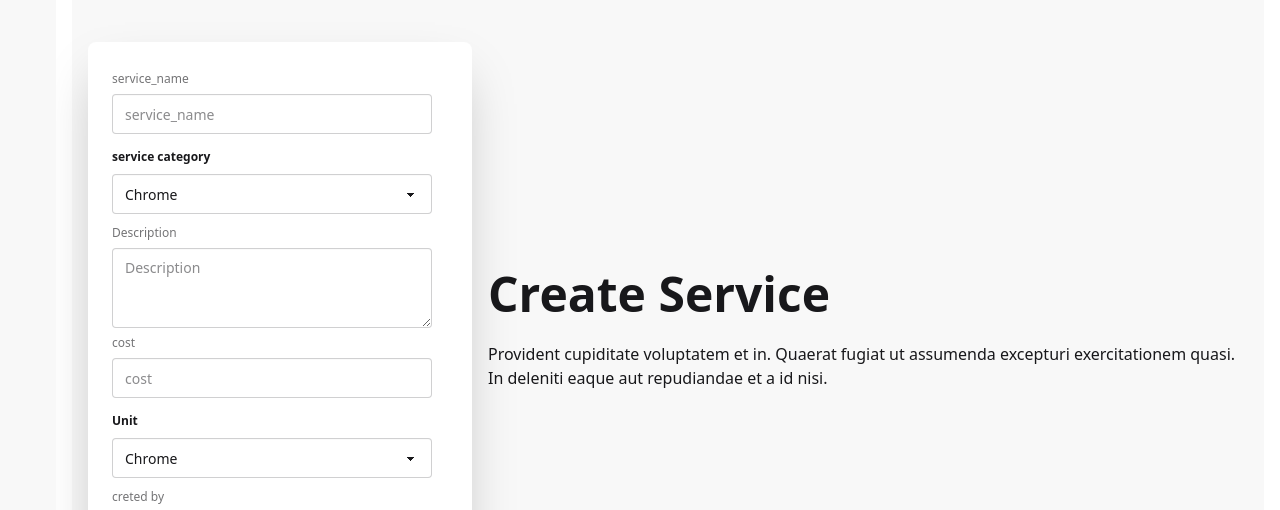
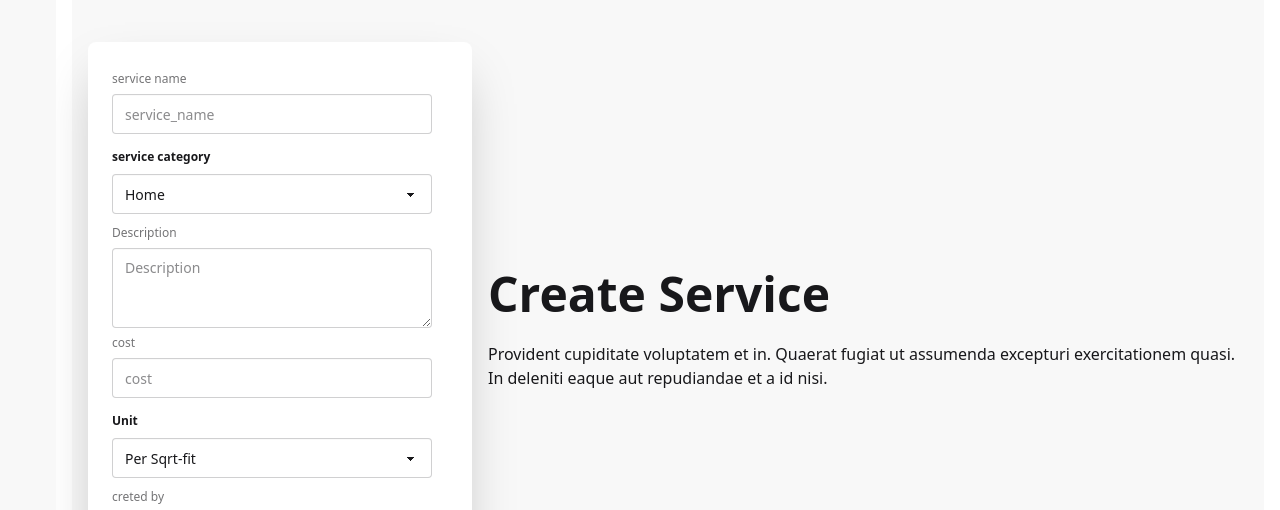
Before and after one commit to shrabonmolla/style-decor-client, a React (Vite) app: page /dashboard/create_service in a window 1280 px wide. Shown: the part 138-648 px from the top of the page. Built offline with nearby package versions, Linux system fonts and the light colour scheme; no server answers.

Commit message:
handeling api for servicedata create,delete, read using tanstack query , axiossecure

```diff
--- a/package.json
+++ b/package.json
@@ -11,6 +11,7 @@
   },
   "dependencies": {
     "@tailwindcss/vite": "^4.1.17",
+    "@tanstack/react-query": "^5.90.12",
     "axios": "^1.13.2",
     "daisyui": "^5.5.8",
     "firebase": "^12.6.0",
--- /dev/null
+++ b/src/Components/Shared/Loading/Loading.jsx
@@ -0,0 +1,9 @@
+import React from "react";
+
+export default function Loading() {
+  return (
+    <div className="w-screen h-screen flex justify-center items-center">
+      <span className="loading loading-dots loading-xl"></span>
+    </div>
+  );
+}
--- /dev/null
+++ b/src/Hooks/useAxiosSecure.jsx
@@ -0,0 +1,8 @@
+import React from "react";
+import axios from "axios";
+export default function useAxiosSecure() {
+  const axiosSecure = axios.create({
+    baseURL: `http://localhost:3000`,
+  });
+  return axiosSecure;
+}
--- a/src/Pages/Dashboard/Admin/CreateService.jsx
+++ b/src/Pages/Dashboard/Admin/CreateService.jsx
@@ -1,6 +1,21 @@
 import React from "react";
+import { useForm } from "react-hook-form";
+import toast from "react-hot-toast";
+import useAxiosSecure from "../../../Hooks/useAxiosSecure";
+export default function CreateService() {
+  const axiosSecure = useAxiosSecure();
+  const { register, handleSubmit } = useForm();
 
-export default function CreateService() {
+  // handleCreateServices
+  function handleCreateServices(formData) {
+    axiosSecure
+      .post(`/services`, formData)
+      .then((res) => {
+        console.log("Services added successfully", res.data);
+        toast.success("Services added successfully");
+      })
+      .catch((err) => console.log(err));
+  }
   return (
     <div className="hero bg-base-200 min-h-screen">
       <div className="hero-content flex-col lg:flex-row-reverse">
@@ -14,50 +29,79 @@ export default function CreateService() {
         </div>
         <div className="card bg-base-100 w-full max-w-sm shrink-0 shadow-2xl">
           <div className="card-body">
-            <fieldset className="fieldset">
+            <form
+              onSubmit={handleSubmit(handleCreateServices)}
+              className="fieldset"
+            >
               {/* service_name */}
-              <label className="label">service_name</label>
-              <input type="text" className="input" placeholder="service_name" />
+              <label className="label">service name</label>
+              <input
+                {...register("serviceName")}
+                type="text"
+                className="input"
+                placeholder="service_name"
+              />
 
               {/* service category */}
               <fieldset className="fieldset">
                 <legend className="fieldset-legend">service category</legend>
-                <select defaultValue="Pick a browser" className="select">
+                <select
+                  {...register("serviceCategory")}
+                  defaultValue="Pick a browser"
+                  className="select"
+                >
                   <option disabled={true}>Pick a category</option>
-                  <option>Chrome</option>
-                  <option>FireFox</option>
-                  <option>Safari</option>
+                  <option>Home</option>
+                  <option>Wedding</option>
+                  <option>Office</option>
+                  <option>Seminar</option>
+                  <option>Meeting</option>
                 </select>
               </fieldset>
 
               {/* description */}
               <label className="label">Description</label>
               <textarea
+                {...register("serviceDescription")}
                 className="textarea"
                 placeholder="Description"
               ></textarea>
 
               {/* cost */}
               <label className="label">cost</label>
-              <input type="number" className="input" placeholder="cost" />
+              <input
+                {...register("serviceCost")}
+                type="number"
+                className="input"
+                placeholder="cost"
+              />
 
               {/* Unit */}
               <fieldset className="fieldset">
                 <legend className="fieldset-legend">Unit</legend>
-                <select defaultValue="Pick a browser" className="select">
+                <select
+                  {...register("unit")}
+                  defaultValue="Pick a browser"
+                  className="select"
+                >
                   <option disabled={true}>Pick a Unit</option>
-                  <option>Chrome</option>
-                  <option>FireFox</option>
-                  <option>Safari</option>
+                  <option>Per Sqrt-fit</option>
+                  <option>Per Floor</option>
+                  <option>Per Meter</option>
                 </select>
               </fieldset>
 
               {/* created by email */}
               <label className="label">creted by </label>
-              <input type="email" className="input" placeholder="email" />
+              <input
+                {...register("createdBy")}
+                type="email"
+                className="input"
+                placeholder="email"
+              />
 
               <button className="btn btn-neutral mt-4">Create Service</button>
-            </fieldset>
+            </form>
           </div>
         </div>
       </div>
--- a/src/Pages/Dashboard/Admin/ManageService.jsx
+++ b/src/Pages/Dashboard/Admin/ManageService.jsx
@@ -1,11 +1,38 @@
+import { useQuery } from "@tanstack/react-query";
 import React from "react";
 import { MdEditNote, MdOutlineDelete } from "react-icons/md";
 import { Link } from "react-router";
+import useAxiosSecure from "../../../Hooks/useAxiosSecure";
+import toast from "react-hot-toast";
+import Loading from "../../../Components/Shared/Loading/Loading";
 
 export default function ManageService() {
+  const axiosSecure = useAxiosSecure();
+
+  // getting services data form backend
+  const { data, refetch, isPending } = useQuery({
+    queryKey: ["services"],
+    queryFn: async () => {
+      const res = await axiosSecure.get(`/services`);
+      return res.data;
+    },
+  });
+
+  // handleDeleteService
+  function handleDeleteService(id) {
+    axiosSecure
+      .delete(`/services/${id}`)
+      .then((res) => {
+        console.log("successfully deleted", res);
+        toast.success("successfully deleted");
+        refetch();
+      })
+      .catch((err) => console.log(err));
+  }
+  console.log(data);
   return (
     <div>
-      <div  className="text-5xl font-bold">All Services : </div>
+      <div className="text-5xl font-bold">All Services : </div>
       <div className="overflow-x-auto">
         <table className="table table-zebra">
           {/* head */}
@@ -18,11 +45,15 @@ export default function ManageService() {
             </tr>
           </thead>
           <tbody>
-            {/* row 1 */}
+            {isPending ? (
+              <Loading />
+            ) : (
+              data.map((service, i) => {
+                return (
                   <tr>
-              <th>1</th>
-              <td>Cy Ganderton</td>
-              <td>Quality Control Specialist</td>
+                    <th>{i + 1}</th>
+                    <td>{service.serviceName}</td>
+                    <td>{service.serviceCost}</td>
                     <td className="flex gap-2">
                       <Link
                         to="/dashboard/update_service"
@@ -30,11 +61,17 @@ export default function ManageService() {
                       >
                         <MdEditNote />
                       </Link>
-                <button className="btn btn-square btn-error">
+                      <button
+                        onClick={() => handleDeleteService(service._id)}
+                        className="btn btn-square btn-error"
+                      >
                         <MdOutlineDelete />
                       </button>
                     </td>
                   </tr>
+                );
+              })
+            )}
           </tbody>
         </table>
       </div>
--- a/src/Pages/Dashboard/Admin/UpdateService.jsx
+++ b/src/Pages/Dashboard/Admin/UpdateService.jsx
@@ -14,7 +14,7 @@ export default function UpdateService() {
         </div>
         <div className="card bg-base-100 w-full max-w-sm shrink-0 shadow-2xl">
           <div className="card-body">
-            <fieldset className="fieldset">
+            <form className="fieldset">
               {/* service_name */}
               <label className="label">service_name</label>
               <input type="text" className="input" placeholder="service_name" />
@@ -57,7 +57,7 @@ export default function UpdateService() {
               <input type="email" className="input" placeholder="email" />
 
               <button className="btn btn-neutral mt-4">Update Service</button>
-            </fieldset>
+            </form>
           </div>
         </div>
       </div>
--- a/src/main.jsx
+++ b/src/main.jsx
@@ -5,12 +5,16 @@ import { router } from "./Router/Routes.jsx";
 import { RouterProvider } from "react-router/dom";
 import AuthProvider from "./Provider/AuthProvider/AuthProvider.jsx";
 import { Toaster } from "react-hot-toast";
+import { QueryClient, QueryClientProvider } from "@tanstack/react-query";
 
+const queryClient = new QueryClient();
 createRoot(document.getElementById("root")).render(
   <StrictMode>
-    <AuthProvider>
-      <RouterProvider router={router} />
-    </AuthProvider>
+    <QueryClientProvider client={queryClient}>
+      <AuthProvider>
+        <RouterProvider router={router} />
+      </AuthProvider>
+    </QueryClientProvider>
     <Toaster />
   </StrictMode>
 );
```
Also changed, not shown: 1 other file (tests, documents, lock files or other folders). Lines whose indentation alone changed are shown as unchanged.
